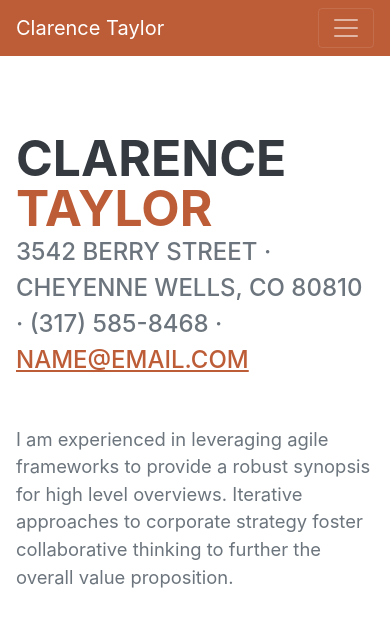
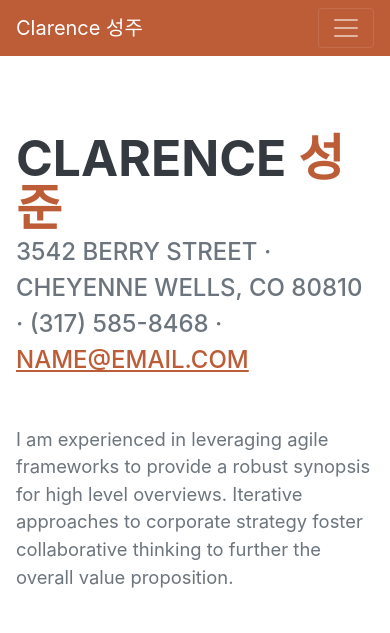
Before and after one commit to Ahn-seongjun/profile, a plain HTML site: page index.html in a window 390 px wide. Shown: the top 633 px of the page. Drawn offline with nearby package versions, Linux system fonts and the light colour scheme; a web font is replaced by a local one.

Commit message:
name 수정

```diff
--- a/index.html
+++ b/index.html
@@ -19,7 +19,7 @@
         <!-- Navigation-->
         <nav class="navbar navbar-expand-lg navbar-dark bg-primary fixed-top" id="sideNav">
             <a class="navbar-brand js-scroll-trigger" href="#page-top">
-                <span class="d-block d-lg-none">Clarence Taylor</span>
+                <span class="d-block d-lg-none">Clarence 성주</span>
                 <span class="d-none d-lg-block"><img class="img-fluid img-profile rounded-circle mx-auto mb-2" src="assets/img/profile.jpg" alt="..." /></span>
             </a>
             <button class="navbar-toggler" type="button" data-bs-toggle="collapse" data-bs-target="#navbarResponsive" aria-controls="navbarResponsive" aria-expanded="false" aria-label="Toggle navigation"><span class="navbar-toggler-icon"></span></button>
@@ -41,7 +41,7 @@
                 <div class="resume-section-content">
                     <h1 class="mb-0">
                         Clarence
-                        <span class="text-primary">Taylor</span>
+                        <span class="text-primary">성준</span>
                     </h1>
                     <div class="subheading mb-5">
                         3542 Berry Street · Cheyenne Wells, CO 80810 · (317) 585-8468 ·
```
